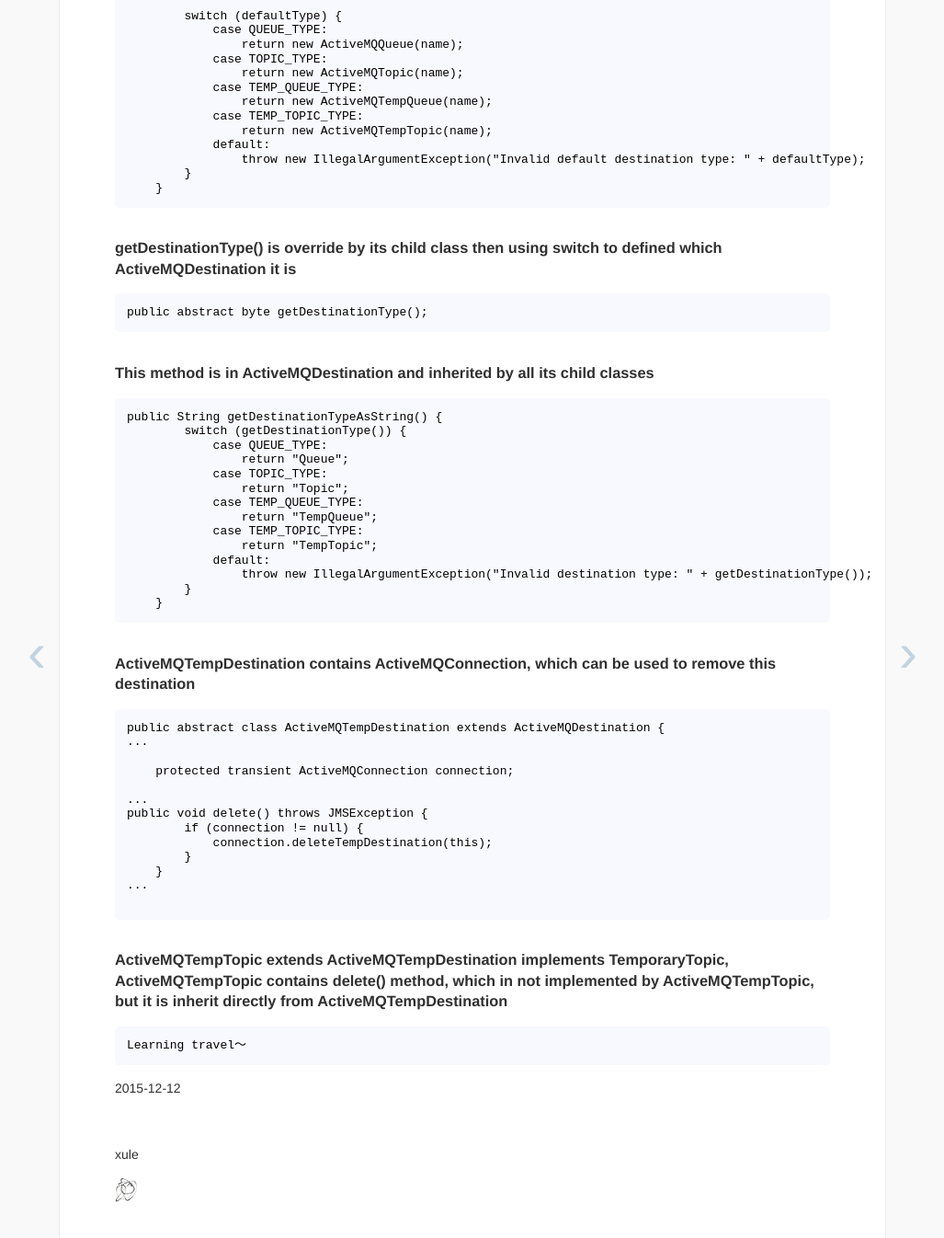
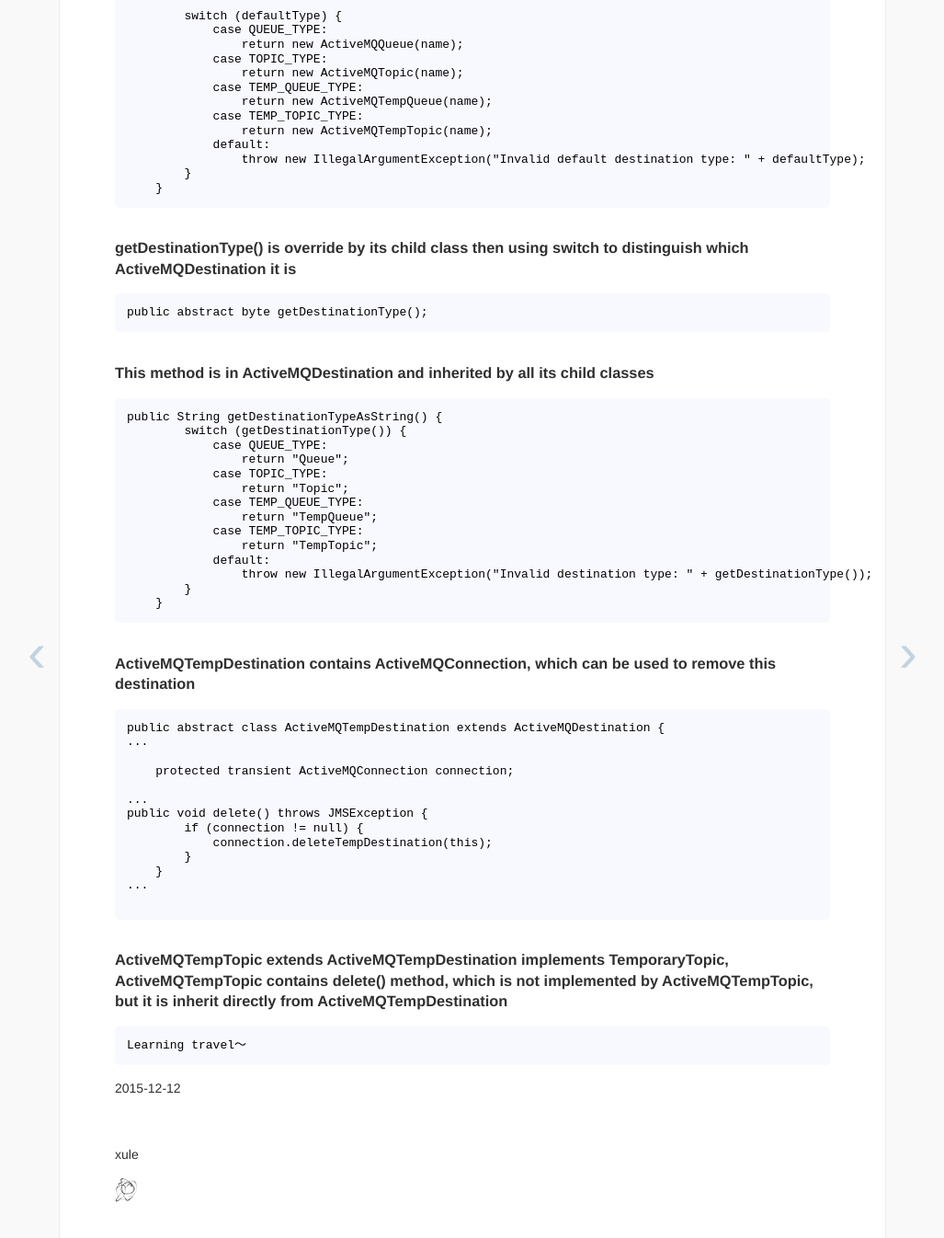
Before and after one commit to xule1991/xule1991.github.io, a Jekyll site: the page built from _posts/2015-12-12-travel_on_learning_activemq_ActiveMQDestination_hierarchy.md, in a window 1280 px wide and 1400 px high, scrolled down 1675 px. Shown: the top 1346 px of the window at 92% size, without its empty margins (126-1153 px from the left). Built offline with Jekyll 4.4.1, drawn with Linux system fonts in a browser that asks for light colours; Markdown is read by kramdown in place of the engine named in the settings; comment, search, counter and statistics services are not loaded.

Commit message:
update ActiveMQDestination

````diff
--- a/_posts/2015-12-12-travel_on_learning_activemq_ActiveMQDestination_hierarchy.md
+++ b/_posts/2015-12-12-travel_on_learning_activemq_ActiveMQDestination_hierarchy.md
@@ -77,7 +77,7 @@
     }
 ```
 
-###getDestinationType() is override by its child class then using switch to defined which ActiveMQDestination it is
+###getDestinationType() is override by its child class then using switch to distinguish which ActiveMQDestination it is
 
 ```
 public abstract byte getDestinationType();
@@ -118,7 +118,7 @@
 ...
 
 ```
-### ActiveMQTempTopic extends ActiveMQTempDestination implements TemporaryTopic, ActiveMQTempTopic contains delete() method, which in not implemented by ActiveMQTempTopic, but it is inherit directly from ActiveMQTempDestination
+### ActiveMQTempTopic extends ActiveMQTempDestination implements TemporaryTopic, ActiveMQTempTopic contains delete() method, which is not implemented by ActiveMQTempTopic, but it is inherit directly from ActiveMQTempDestination
 
 
 
````
